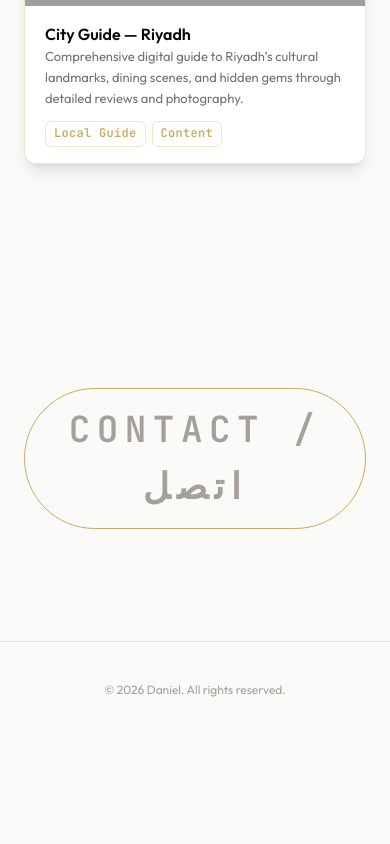
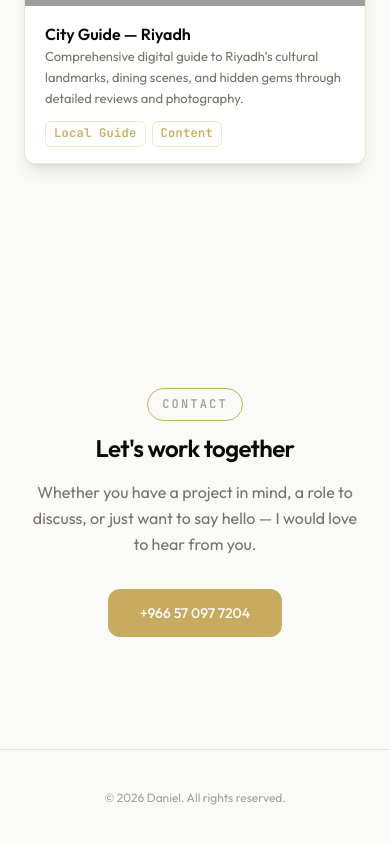
Before and after one commit to fancyisyou/My-portfolio, a Next.js app: page / in a window 390 px wide. Shown: the part 7353-8197 px from the top of the page. Before the commit the page ends 8091 px from the top, so only its background shows below. Built offline with nearby package versions, Linux system fonts and the light colour scheme; grey boxes are pictures that could not be loaded.

Commit message:
Contact: email → WhatsApp

```diff
--- a/src/components/contact.js
+++ b/src/components/contact.js
@@ -1,20 +1,37 @@
 "use client";
 
 import { motion } from "motion/react";
+import { useTranslation } from "./LanguageProvider";
 
 export default function Contact() {
+  const t = useTranslation();
+
   return (
-    <section id="contact" className="py-28">
+    <section id="contact">
       <motion.div
         initial={{ opacity: 0, y: 24 }}
         whileInView={{ opacity: 1, y: 0 }}
         viewport={{ once: true, amount: 0.3 }}
         transition={{ duration: 0.6, ease: [0.16, 1, 0.3, 1] }}
-        className="mx-auto px-6 text-center"
+        className="mx-auto max-w-[600px] px-6 py-28 text-center"
       >
-        <p className="inline-block rounded-full border border-[#C7AC60] px-6 py-3 font-mono font-semibold text-[36px] uppercase tracking-[0.18em] text-stone-400">
-          Contact / اتصل
+        <p className="section-label mb-3 inline-block rounded-full border border-[#C7AC60] px-3.5 py-1.5 font-mono font-semibold text-[12px] uppercase tracking-[0.18em] text-stone-400">
+          {t("contactLabel")}
         </p>
+        <h2 className="text-[clamp(1.5rem,3.5vw,2.25rem)] font-semibold leading-tight tracking-tight">
+          {t("contactTitle")}
+        </h2>
+        <p className="mx-auto mb-8 mt-4 max-w-[45ch] text-base leading-relaxed text-stone-500">
+          {t("contactDesc")}
+        </p>
+        <a
+          href="https://wa.me/966570977204"
+          target="_blank"
+          rel="noopener noreferrer"
+          className="inline-flex h-12 items-center gap-2 rounded-xl bg-[#C7AC60] px-8 text-sm font-medium text-[#fafaf9] transition-all duration-300 hover:opacity-85 hover:-translate-y-0.5"
+        >
+          +966 57 097 7204
+        </a>
       </motion.div>
     </section>
   );
```
